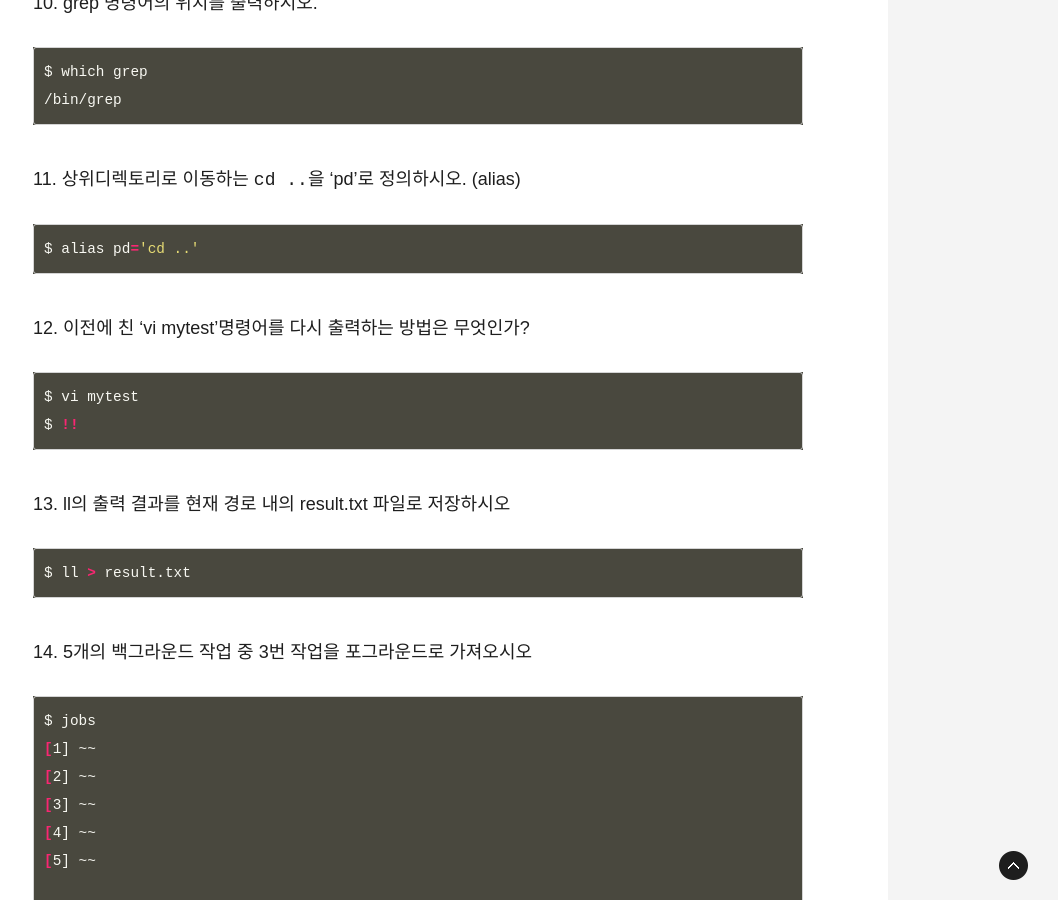
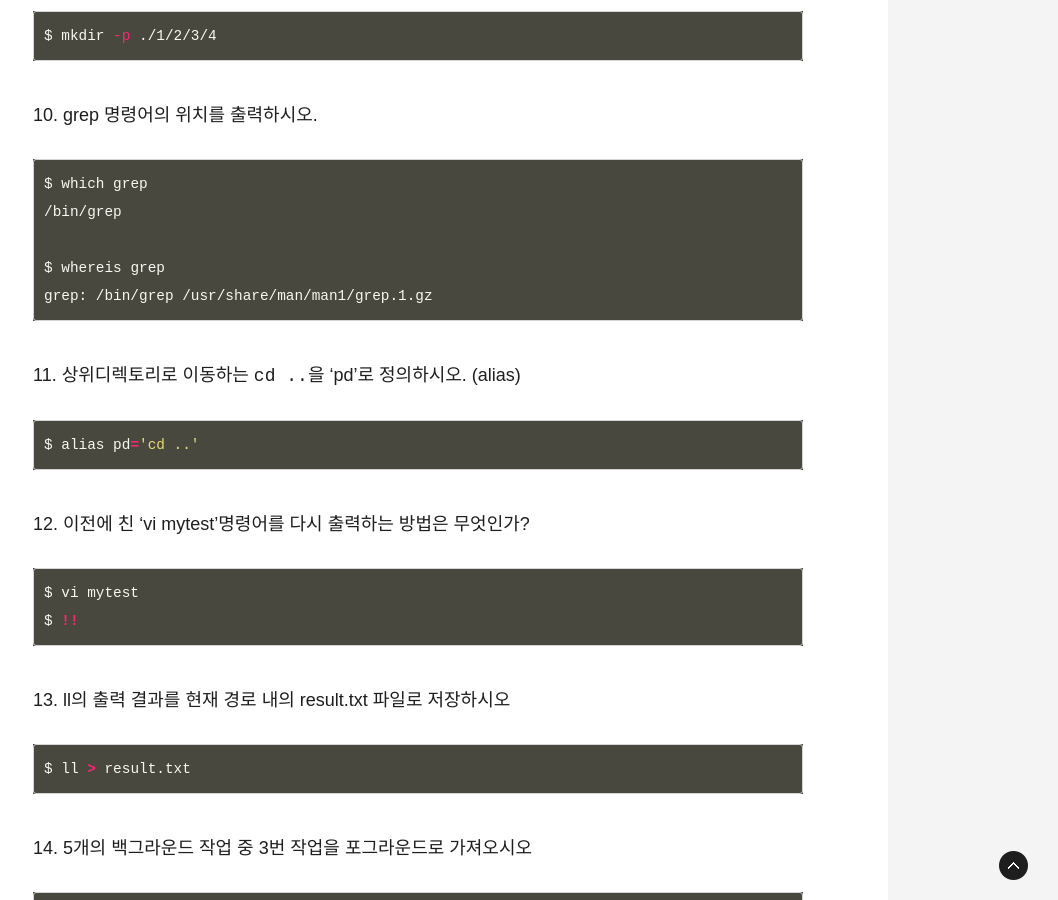
Before and after one commit to ThroughKim/throughkim.github.com, a Jekyll site: the page built from _posts/2017-01-04-linux-12.md, in a window 1280 px wide and 900 px high, scrolled down 3480 px. Shown: the whole window, without its empty margins (222-1280 px from the left). Built offline with Jekyll 4.4.1, drawn with Linux system fonts in a browser that asks for light colours; some web fonts are replaced; some of the changed text lies outside the part shown.

Commit message:
upload blog

````diff
--- a/_posts/2017-01-04-linux-12.md
+++ b/_posts/2017-01-04-linux-12.md
@@ -102,6 +106,9 @@ $ mkdir -p ./1/2/3/4
 ```bash
 $ which grep
 /bin/grep
+
+$ whereis grep
+grep: /bin/grep /usr/share/man/man1/grep.1.gz
 ```
 
 ### 11. 상위디렉토리로 이동하는 `cd ..`을 'pd'로 정의하시오. (alias)
````
Also changed, not shown: other parts of _posts/2017-01-04-linux-12.md (+4 -0 lines), _posts/2017-01-05-linux-13.md (+1 -0 lines).
